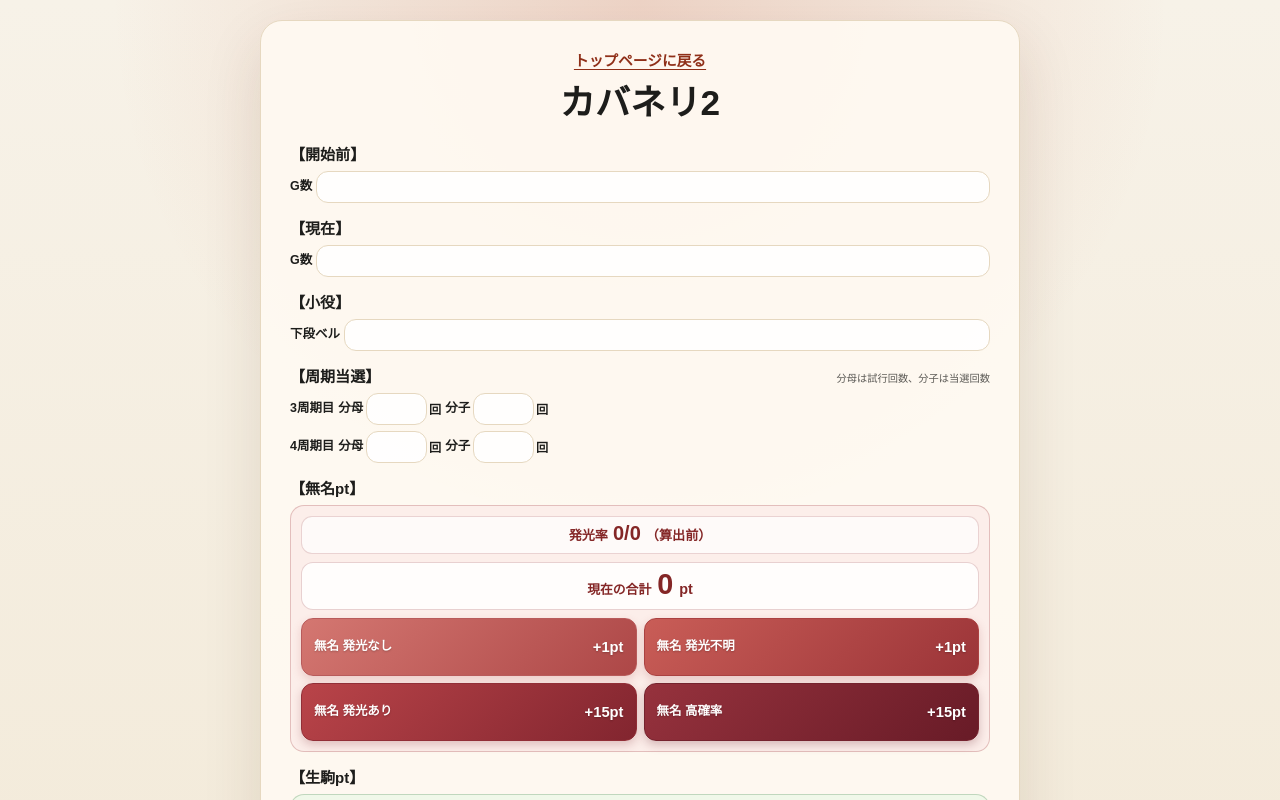
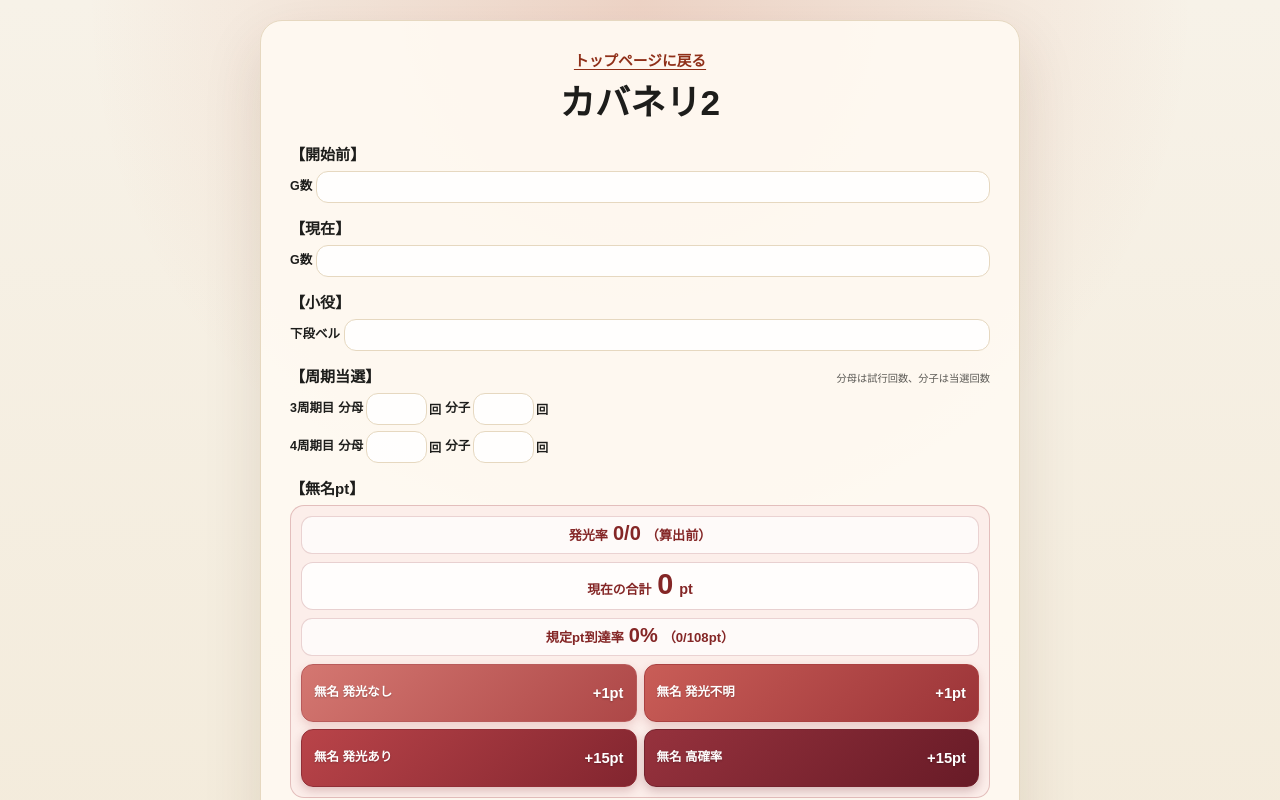
Before and after one commit to umedademu/suisoku, a Next.js app: page /kabaneri2 in a window 1280 px wide. Shown: the top 800 px of the page. Built offline with nearby package versions, Linux system fonts and the light colour scheme.

Commit message:
カバネリ2に規定pt到達率を追加

```diff
--- a/app/globals.css
+++ b/app/globals.css
@@ -527,6 +527,38 @@ a {
 }
 
 .character-light-rate-value {
+  font-size: 1.25rem;
+  line-height: 1;
+}
+
+.character-point-progress {
+  display: flex;
+  align-items: baseline;
+  justify-content: center;
+  gap: 5px;
+  min-height: 38px;
+  border-radius: 11px;
+  background: rgba(255, 255, 255, 0.72);
+  padding: 6px 10px;
+}
+
+.character-point-panel-green .character-point-progress {
+  border: 1px solid rgba(42, 112, 51, 0.2);
+  color: #205d2a;
+}
+
+.character-point-panel-red .character-point-progress {
+  border: 1px solid rgba(151, 50, 50, 0.2);
+  color: #842626;
+}
+
+.character-point-progress-label,
+.character-point-progress-detail {
+  font-size: 0.82rem;
+  font-weight: 700;
+}
+
+.character-point-progress-value {
   font-size: 1.25rem;
   line-height: 1;
 }
--- a/app/kabaneri2/page.tsx
+++ b/app/kabaneri2/page.tsx
@@ -84,6 +84,7 @@ type CharacterPointGroup = {
   title: string;
   character: "無名" | "生駒";
   pointKey: "mumeiPoints" | "ikomaPoints";
+  standardPoints: 108 | 106;
   noLightCountKey: "mumeiNoLightCount" | "ikomaNoLightCount";
   withLightCountKey: "mumeiWithLightCount" | "ikomaWithLightCount";
   theme: "red" | "green";
@@ -152,6 +153,7 @@ const inputGroups: InputGroup[] = [
     title: "無名pt",
     character: "無名",
     pointKey: "mumeiPoints",
+    standardPoints: 108,
     noLightCountKey: "mumeiNoLightCount",
     withLightCountKey: "mumeiWithLightCount",
     theme: "red",
@@ -178,6 +180,7 @@ const inputGroups: InputGroup[] = [
     title: "生駒pt",
     character: "生駒",
     pointKey: "ikomaPoints",
+    standardPoints: 106,
     noLightCountKey: "ikomaNoLightCount",
     withLightCountKey: "ikomaWithLightCount",
     theme: "green",
@@ -438,6 +441,16 @@ export default function Kabaneri2Page() {
   };
   const getCharacterPoints = (pointKey: CharacterPointGroup["pointKey"]) =>
     Math.max(0, Math.trunc(toNumber(inputValues[pointKey] ?? "0")));
+  const getCharacterPointProgress = (group: CharacterPointGroup) => {
+    const points = getCharacterPoints(group.pointKey);
+    const percentage = Math.min(120, (points / group.standardPoints) * 100);
+    const roundedPercentage = Math.round(percentage * 10) / 10;
+
+    return {
+      points,
+      percentageText: `${Number.isInteger(roundedPercentage) ? roundedPercentage.toFixed(0) : roundedPercentage.toFixed(1)}%`
+    };
+  };
   const getCharacterLightRate = (group: CharacterPointGroup) => {
     const noLightCount = Math.max(
       0,
@@ -788,6 +801,26 @@ export default function Kabaneri2Page() {
                     </strong>
                     <span className="character-point-total-unit">pt</span>
                   </div>
+                  {(() => {
+                    const pointProgress = getCharacterPointProgress(group);
+
+                    return (
+                      <div
+                        aria-label={`${group.character}の規定pt到達率 ${pointProgress.percentageText} 現在${pointProgress.points}pt 規定${group.standardPoints}pt`}
+                        aria-live="polite"
+                        className="character-point-progress"
+                        role="status"
+                      >
+                        <span className="character-point-progress-label">規定pt到達率</span>
+                        <strong className="character-point-progress-value">
+                          {pointProgress.percentageText}
+                        </strong>
+                        <span className="character-point-progress-detail">
+                          （{pointProgress.points}/{group.standardPoints}pt）
+                        </span>
+                      </div>
+                    );
+                  })()}
                   <div className="character-point-button-grid">
                     {group.pointButtons.map((button) => (
                       <button
--- a/lib/app-info.ts
+++ b/lib/app-info.ts
@@ -1,3 +1,3 @@
-export const APP_VERSION = "0.80";
+export const APP_VERSION = "0.81";
 
 export const APP_TITLE = `推測ツールv${APP_VERSION}`;
```
Also changed, not shown: 1 other file (tests, documents, lock files or other folders).
